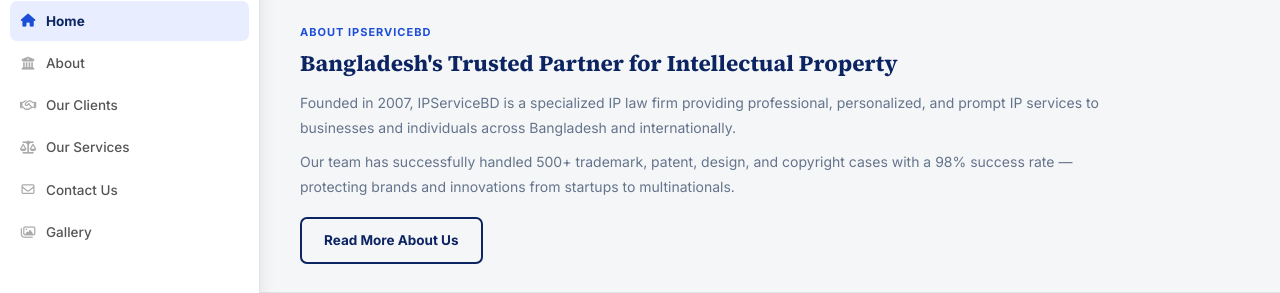
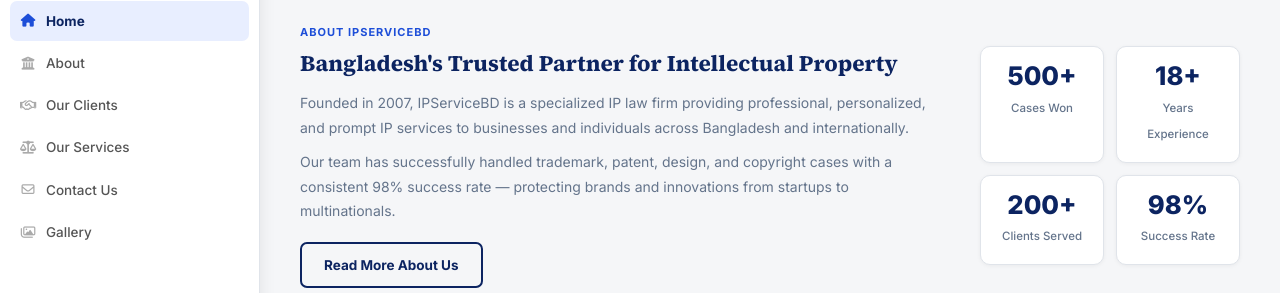
Before and after one commit to AzimIPBoss/IpWeb, a plain HTML site: page index.html in a window 1280 px wide. Shown: the part 110-403 px from the top of the page. Drawn offline with nearby package versions, Linux system fonts and the light colour scheme.

Commit message:
Fill right side of main content with key stats (500+ cases, 18+ yrs, 200+ clients, 98%)

```diff
--- a/index.html
+++ b/index.html
@@ -145,13 +145,21 @@
       <!-- ── HOME TAB ── -->
       <div class="tab-pane active" id="tab-all">
 
-        <!-- MAIN CONTENT: About text only -->
+        <!-- MAIN CONTENT: About text + stats -->
         <div class="home-about-text">
-          <span class="section-label">About IPServiceBD</span>
-          <h2>Bangladesh's Trusted Partner for Intellectual Property</h2>
-          <p>Founded in 2007, IPServiceBD is a specialized IP law firm providing professional, personalized, and prompt IP services to businesses and individuals across Bangladesh and internationally.</p>
-          <p>Our team has successfully handled 500+ trademark, patent, design, and copyright cases with a 98% success rate — protecting brands and innovations from startups to multinationals.</p>
-          <a href="#" onclick="switchSection('about');return false;" class="btn-outline">Read More About Us</a>
+          <div class="hat-left">
+            <span class="section-label">About IPServiceBD</span>
+            <h2>Bangladesh's Trusted Partner for Intellectual Property</h2>
+            <p>Founded in 2007, IPServiceBD is a specialized IP law firm providing professional, personalized, and prompt IP services to businesses and individuals across Bangladesh and internationally.</p>
+            <p>Our team has successfully handled trademark, patent, design, and copyright cases with a consistent 98% success rate — protecting brands and innovations from startups to multinationals.</p>
+            <a href="#" onclick="switchSection('about');return false;" class="btn-outline">Read More About Us</a>
+          </div>
+          <div class="hat-right">
+            <div class="hat-stat"><strong>500+</strong><span>Cases Won</span></div>
+            <div class="hat-stat"><strong>18+</strong><span>Years Experience</span></div>
+            <div class="hat-stat"><strong>200+</strong><span>Clients Served</span></div>
+            <div class="hat-stat"><strong>98%</strong><span>Success Rate</span></div>
+          </div>
         </div>
 
         <!-- 3-COLUMN HOME LAYOUT -->
--- a/style.css
+++ b/style.css
@@ -299,22 +299,50 @@
 .svc-ov-link{font-size:12.5px;font-weight:700;color:var(--blue);transition:color .15s}
 .svc-ov:hover .svc-ov-link{color:var(--navy)}
 
-/* Home text-only about block */
+/* Home about block — text left + stats right */
 .home-about-text{
+  display:grid;
+  grid-template-columns:1fr auto;
+  gap:32px;
+  align-items:center;
   padding:32px 40px 28px;
   border-bottom:1px solid var(--border);
   background:var(--bg);
 }
-.home-about-text h2{
+.hat-left h2{
   font-family:'Source Serif 4',serif;font-size:1.4rem;font-weight:700;
   color:var(--navy);margin-bottom:12px;line-height:1.35;
 }
-.home-about-text p{
-  font-size:14px;color:var(--muted);line-height:1.75;margin-bottom:10px;max-width:800px;
+.hat-left p{
+  font-size:14px;color:var(--muted);line-height:1.75;margin-bottom:10px;
+}
+.hat-right{
+  display:grid;
+  grid-template-columns:1fr 1fr;
+  gap:12px;
+  flex-shrink:0;
+  width:260px;
+}
+.hat-stat{
+  background:#fff;border:1px solid var(--border);border-radius:10px;
+  padding:16px 14px;text-align:center;
+  box-shadow:0 1px 4px rgba(0,0,0,.05);
+}
+.hat-stat strong{
+  display:block;font-size:1.6rem;font-weight:800;
+  color:var(--navy);line-height:1;margin-bottom:4px;
+}
+.hat-stat span{
+  font-size:11.5px;color:var(--muted);font-weight:500;
+}
+@media(max-width:900px){
+  .home-about-text{ grid-template-columns:1fr; gap:20px; }
+  .hat-right{ width:100%; grid-template-columns:repeat(4,1fr); }
 }
 @media(max-width:640px){
   .home-about-text{ padding:22px 16px 20px; }
-  .home-about-text h2{ font-size:1.2rem; }
+  .hat-left h2{ font-size:1.2rem; }
+  .hat-right{ grid-template-columns:1fr 1fr; }
 }
 
 /* About strip */
```
